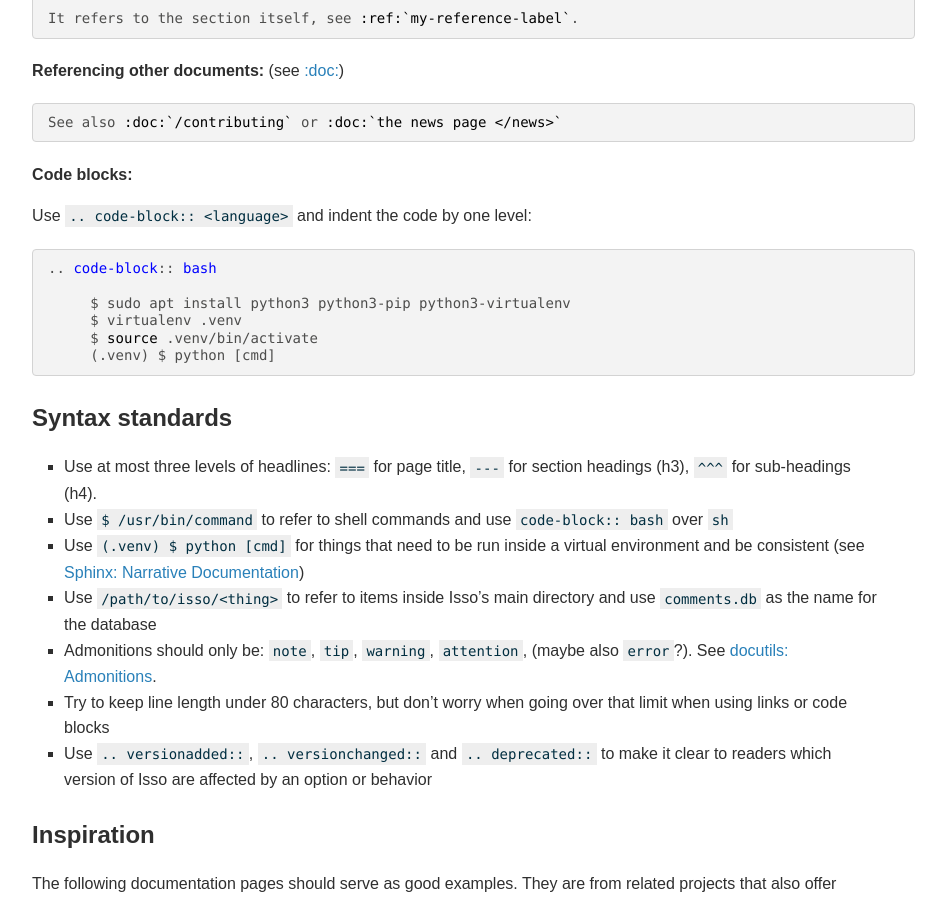
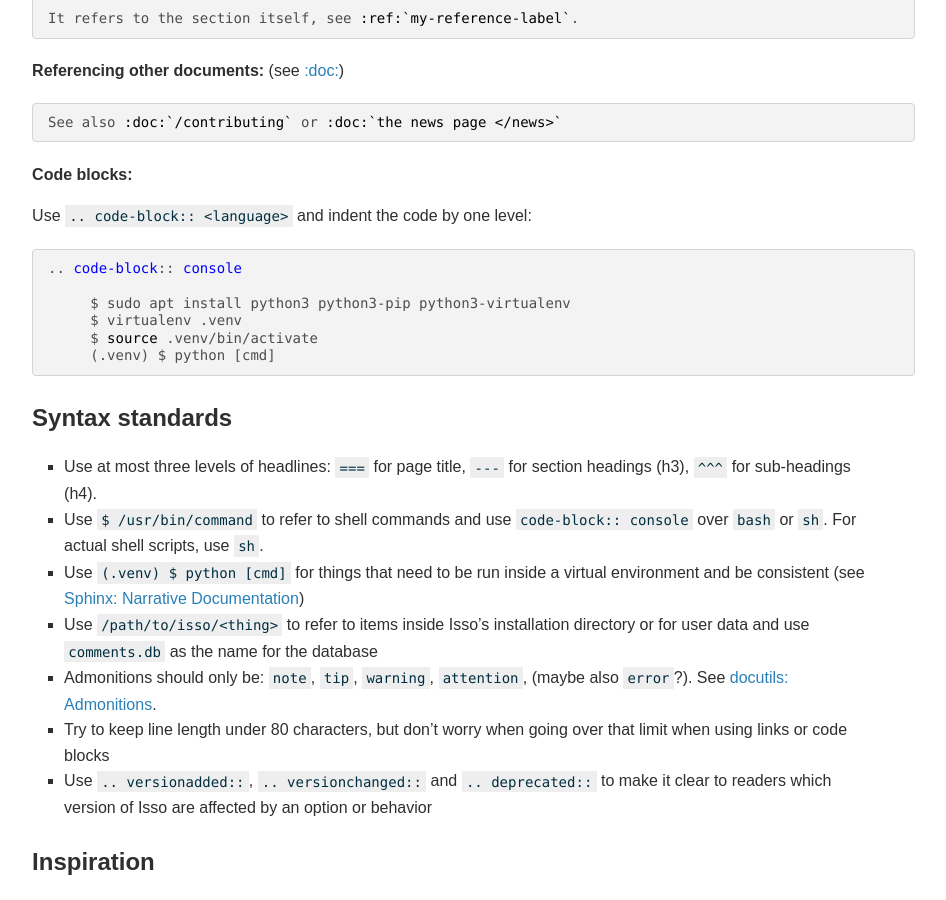
Before and after one commit to isso-comments/isso, a Sphinx documentation site: the page built from docs/docs/contributing/documentation.rst, in a window 1280 px wide and 900 px high, scrolled down 2150 px. Shown: the whole window, without its empty margins (285-1231 px from the left). Built offline with Sphinx 7.4.7, drawn with Linux system fonts in a browser that asks for light colours; some of the changed text lies outside the part shown.

Commit message:
docs/contrib: docs: Use and document console blocks

```diff
--- a/docs/docs/contributing/documentation.rst
+++ b/docs/docs/contributing/documentation.rst
@@ -31,7 +31,7 @@
 
 Install via pip:
 
-.. code-block:: bash
+.. code-block:: console
 
    $ virtualenv .venv && $ source .venv/bin/activate
    (.venv) $ pip install sphinx
@@ -40,7 +40,7 @@
 
 Build the docs:
 
-.. code-block:: bash
+.. code-block:: console
 
    (.venv) $ make site
 
@@ -51,7 +51,7 @@
 `sassc`__ program and then re-generate the CSS file at
 ``docs/_static/css/site.css``:
 
-.. code-block:: bash
+.. code-block:: console
 
    $ apt install sassc
    $ make css
@@ -130,7 +130,7 @@
 
 .. code-block:: rst
 
-   .. code-block:: bash
+   .. code-block:: console
 
         $ sudo apt install python3 python3-pip python3-virtualenv
         $ virtualenv .venv
@@ -144,12 +144,14 @@
   ``===`` for page title, ``---`` for section headings (h3), ``^^^`` for
   sub-headings (h4).
 - Use ``$ /usr/bin/command`` to refer to shell commands and use
-  ``code-block:: bash`` over ``sh``
+  ``code-block:: console`` over ``bash`` or ``sh``.
+  For actual shell scripts, use ``sh``.
 - Use ``(.venv) $ python [cmd]`` for things that need to be run inside a
   virtual environment and be consistent
   (see `Sphinx: Narrative Documentation`__)
-- Use ``/path/to/isso/<thing>`` to refer to items inside Isso's main directory
-  and use ``comments.db`` as the name for the database
+- Use ``/path/to/isso/<thing>`` to refer to items inside Isso's installation
+  directory or for user data and use ``comments.db`` as the name for the
+  database
 - Admonitions should only be: ``note``, ``tip``, ``warning``, ``attention``,
   (maybe also ``error``?). See `docutils: Admonitions`__.
 - Try to keep line length under 80 characters, but don't worry when going over
```
